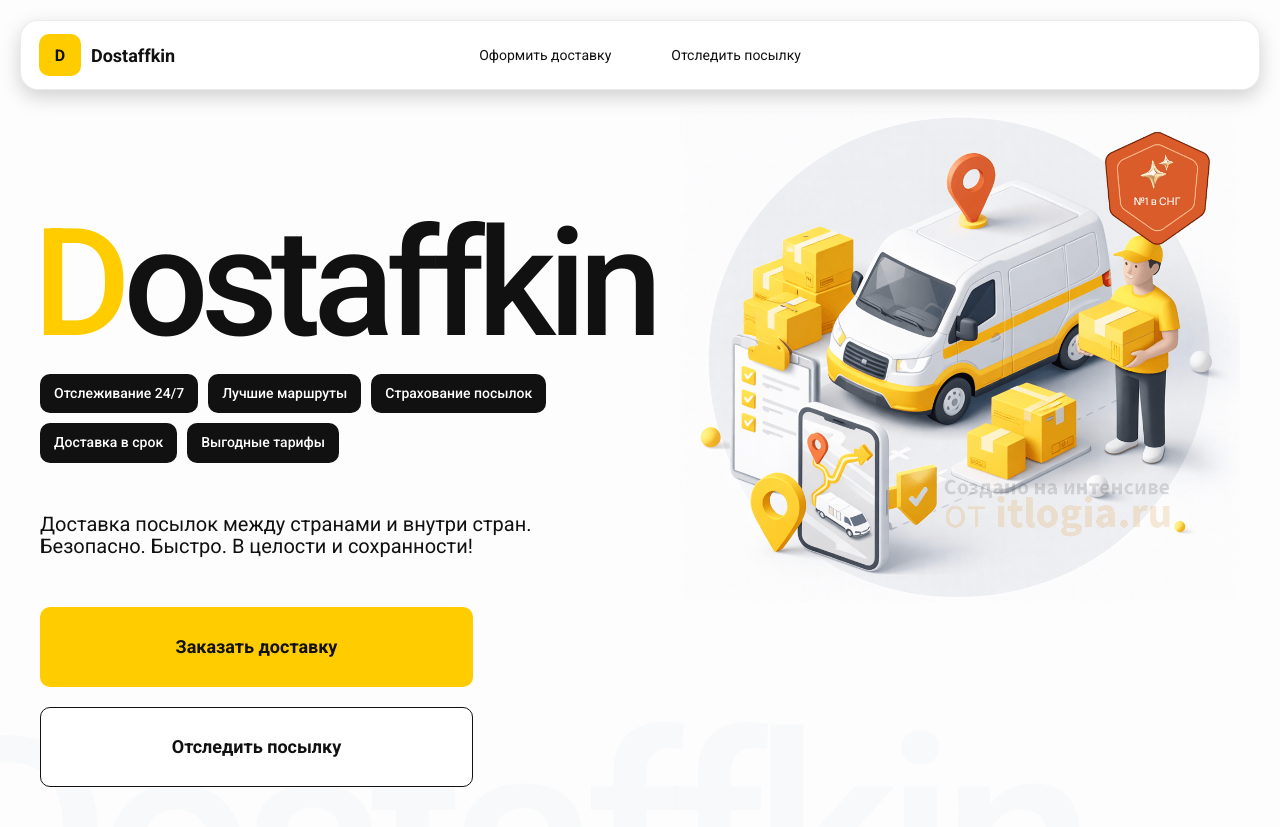
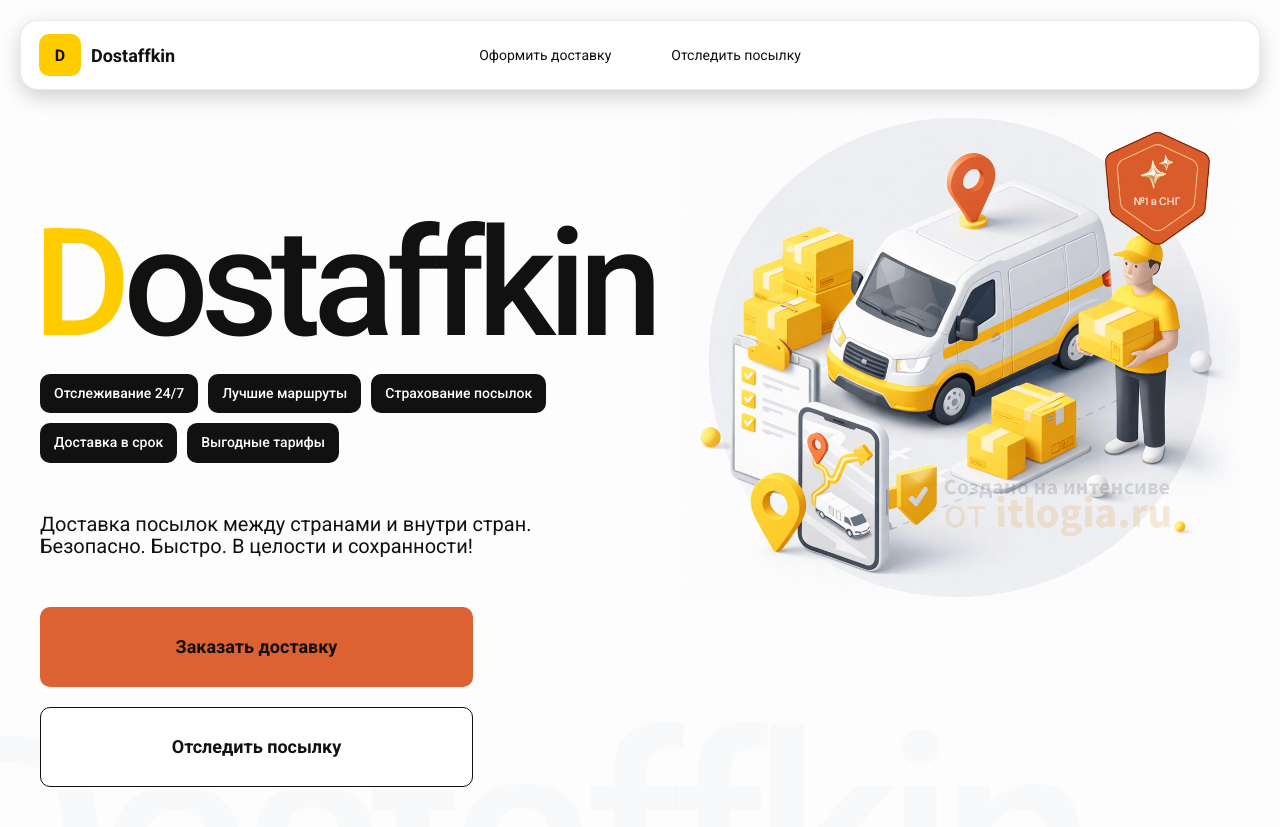
Before and after one commit to Maalina3/lesson2, a plain HTML site: page index.html in a window 1280 px wide. Drawn offline with Linux system fonts and the light colour scheme.

Commit message:
orangebutton

```diff
--- a/styles/base.css
+++ b/styles/base.css
@@ -92,7 +92,7 @@ body {
     cursor: pointer;
     font-family: inherit;
     transition: transform .08s ease, opacity .12s ease;
-    background: #ffcc00;
+    background: #DC6133;
     color: #111111;
     text-align: center;
     text-decoration: none;
```
